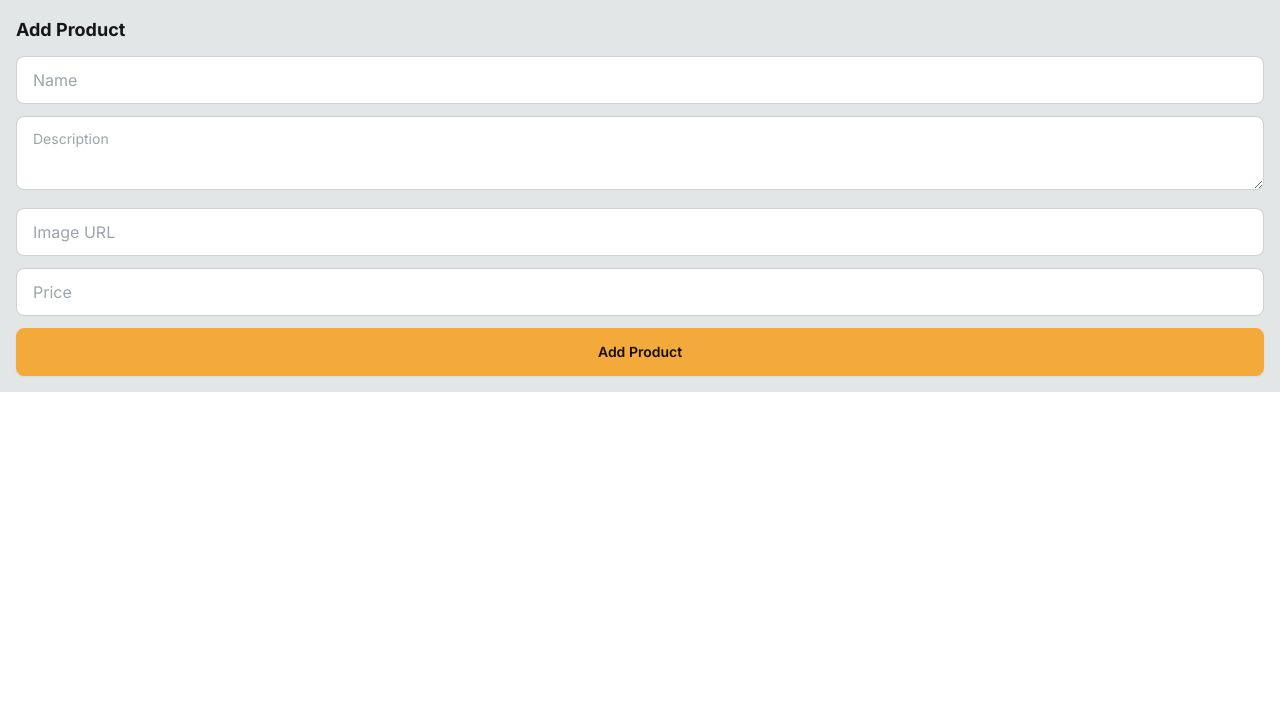
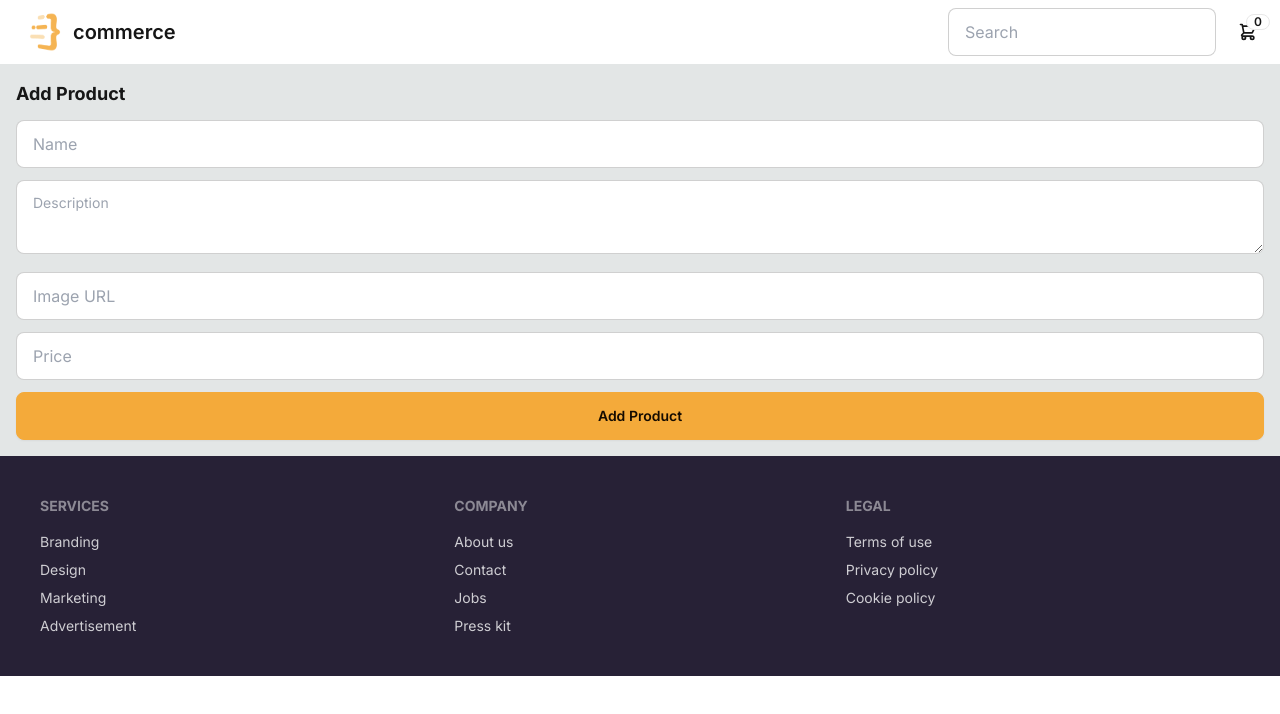
Before and after one commit to Kevetic/homeMart, a Next.js app: page /add-product in a window 1280 px wide. Shown: the top 714 px of the page. Built offline with nearby package versions, Linux system fonts and the light colour scheme; no server answers.

Commit message:
shoppin cart btn

```diff
--- /dev/null
+++ b/app/Footer.tsx
@@ -0,0 +1,28 @@
+export default function Footer() {
+  return (
+    <footer className="bg-neutral p-10 text-neutral-content">
+      <div className="footer m-auto max-w-7xl">
+        <div>
+          <span className="footer-title">Services</span>
+          <a className="link-hover link">Branding</a>
+          <a className="link-hover link">Design</a>
+          <a className="link-hover link">Marketing</a>
+          <a className="link-hover link">Advertisement</a>
+        </div>
+        <div>
+          <span className="footer-title">Company</span>
+          <a className="link-hover link">About us</a>
+          <a className="link-hover link">Contact</a>
+          <a className="link-hover link">Jobs</a>
+          <a className="link-hover link">Press kit</a>
+        </div>
+        <div>
+          <span className="footer-title">Legal</span>
+          <a className="link-hover link">Terms of use</a>
+          <a className="link-hover link">Privacy policy</a>
+          <a className="link-hover link">Cookie policy</a>
+        </div>
+      </div>
+    </footer>
+  );
+}
--- /dev/null
+++ b/app/Navbar/Navbar.tsx
@@ -0,0 +1,48 @@
+import Link from "next/link";
+import React from "react";
+import logo from "@/assets/logo.png";
+import Image from "next/image";
+import { redirect } from "next/dist/server/api-utils";
+import { getCart } from "@/lib/db/cart";
+import ShoppingCardBtn from "./ShoppingCardBtn";
+
+async function searchProducts(formData: FormData) {
+  "use server";
+
+  const searchQuery = formData.get("searchQuery")?.toString();
+
+  if (searchQuery) {
+    redirect("/search?query=" + searchQuery);
+  }
+}
+
+async function Navbar() {
+  const cart = await getCart();
+
+  return (
+    <div className="bg-base-100">
+      <div className="navbar m-auto max-w-7xl flex-col gap-2 sm:flex-row">
+        <div className="flex-1">
+          <Link href={"/"} className="btn btn-ghost text-xl">
+            <Image src={logo} height={40} width={40} alt="logo" />
+            commerce
+          </Link>
+        </div>
+        <div className="flex-none gap-2">
+          <form action={searchProducts}>
+            <div className="form-control">
+              <input
+                name="searchQuery"
+                placeholder="Search"
+                className="input input-bordered w-full min-w-[100px]"
+              />
+            </div>
+          </form>
+          <ShoppingCardBtn cart={cart} />
+        </div>
+      </div>
+    </div>
+  );
+}
+
+export default Navbar;
--- /dev/null
+++ b/app/Navbar/ShoppingCardBtn.tsx
@@ -0,0 +1,66 @@
+"use client";
+
+import { ShoppingCart } from "@/lib/db/cart";
+import formatPrice from "@/lib/format";
+import Link from "next/link";
+import React from "react";
+
+interface ShoppingCardBtnProps {
+  cart: ShoppingCart | null;
+}
+
+function ShoppingCardBtn({ cart }: ShoppingCardBtnProps) {
+  const closeDropDown = () => {
+    const elem = document.activeElement as HTMLElement;
+    if (elem) {
+      elem.blur();
+    }
+  };
+  return (
+    <div className="dropdown dropdown-end">
+      <label tabIndex={0} className="btn btn-circle btn-ghost">
+        <div className="indicator">
+          <svg
+            xmlns="http://www.w3.org/2000/svg"
+            className="h-5 w-5"
+            fill="none"
+            viewBox="0 0 24 24"
+            stroke="currentColor"
+          >
+            <path
+              strokeLinecap="round"
+              strokeLinejoin="round"
+              strokeWidth="2"
+              d="M3 3h2l.4 2M7 13h10l4-8H5.4M7 13L5.4 5M7 13l-2.293 2.293c-.63.63-.184 1.707.707 1.707H17m0 0a2 2 0 100 4 2 2 0 000-4zm-8 2a2 2 0 11-4 0 2 2 0 014 0z"
+            />
+          </svg>
+          <span className="badge indicator-item badge-sm">
+            {cart?.size || 0}
+          </span>
+        </div>
+      </label>
+      <div
+        tabIndex={0}
+        className="card dropdown-content card-compact z-30 mt-3 w-52 bg-base-100 shadow"
+      >
+        <div className="card-body">
+          <span className="text-lg font-bold">{cart?.size || 0} Items</span>
+          <span className="text-info">
+            Subtotal: {formatPrice(cart?.subtotal || 0)}
+          </span>
+          <div className="card-actions">
+            <Link
+              href="/cart"
+              className="btn btn-primary btn-block"
+              onClick={closeDropDown}
+            >
+              View Cart
+            </Link>
+          </div>
+        </div>
+      </div>
+    </div>
+  );
+}
+
+export default ShoppingCardBtn;
--- a/app/layout.tsx
+++ b/app/layout.tsx
@@ -1,6 +1,8 @@
 import "./globals.css";
 import type { Metadata } from "next";
 import { Inter } from "next/font/google";
+import Navbar from "./Navbar/Navbar";
+import Footer from "./Footer";
 
 const inter = Inter({ subsets: ["latin"] });
 
@@ -17,7 +19,9 @@
   return (
     <html lang="en">
       <body className={inter.className}>
+        <Navbar />
         <main className="m-auto min-w-[200px] max-w-7xl p-4">{children}</main>
+        <Footer />
       </body>
     </html>
   );
```
Also changed, not shown: 1 other file (tests, documents, lock files or other folders).
